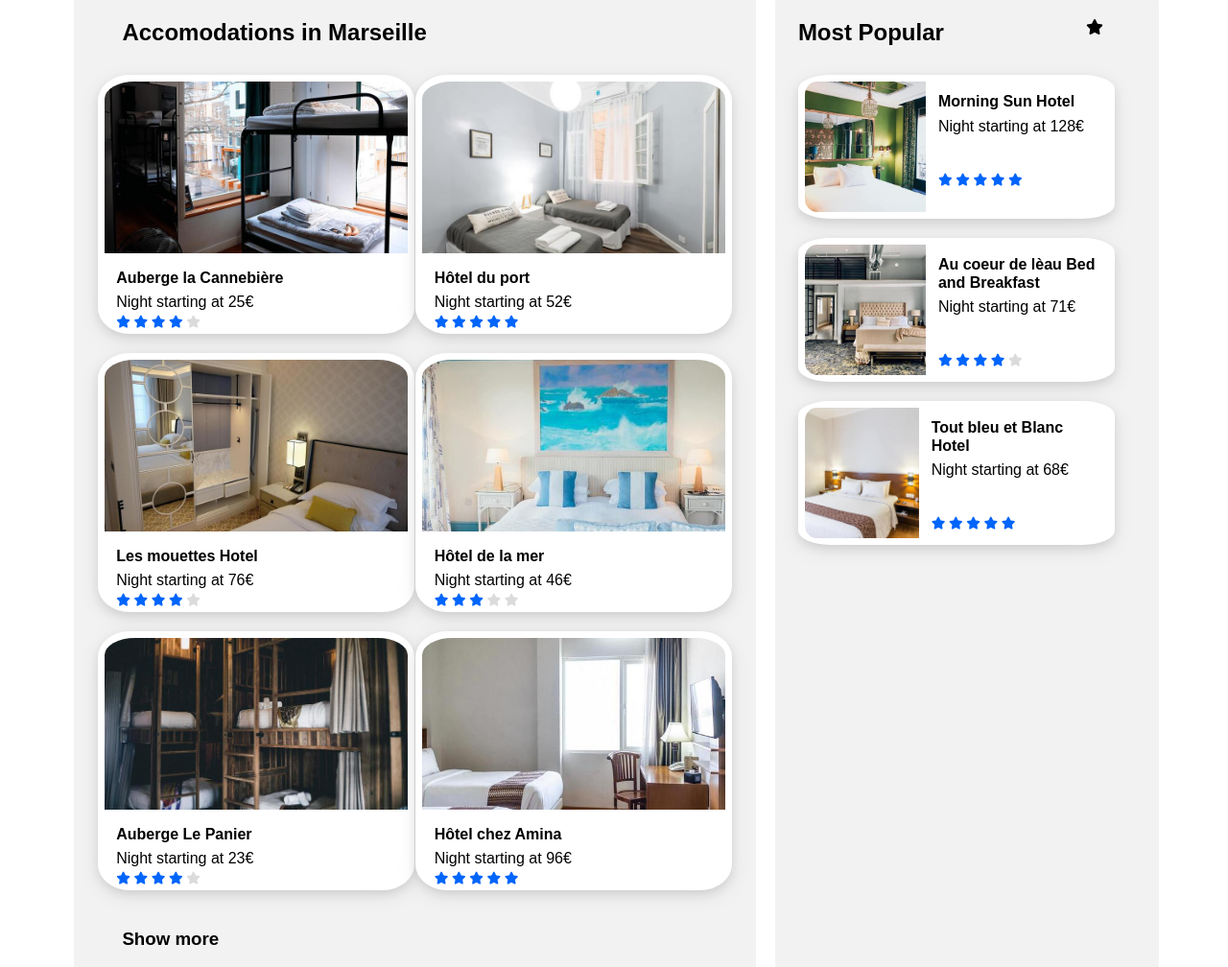
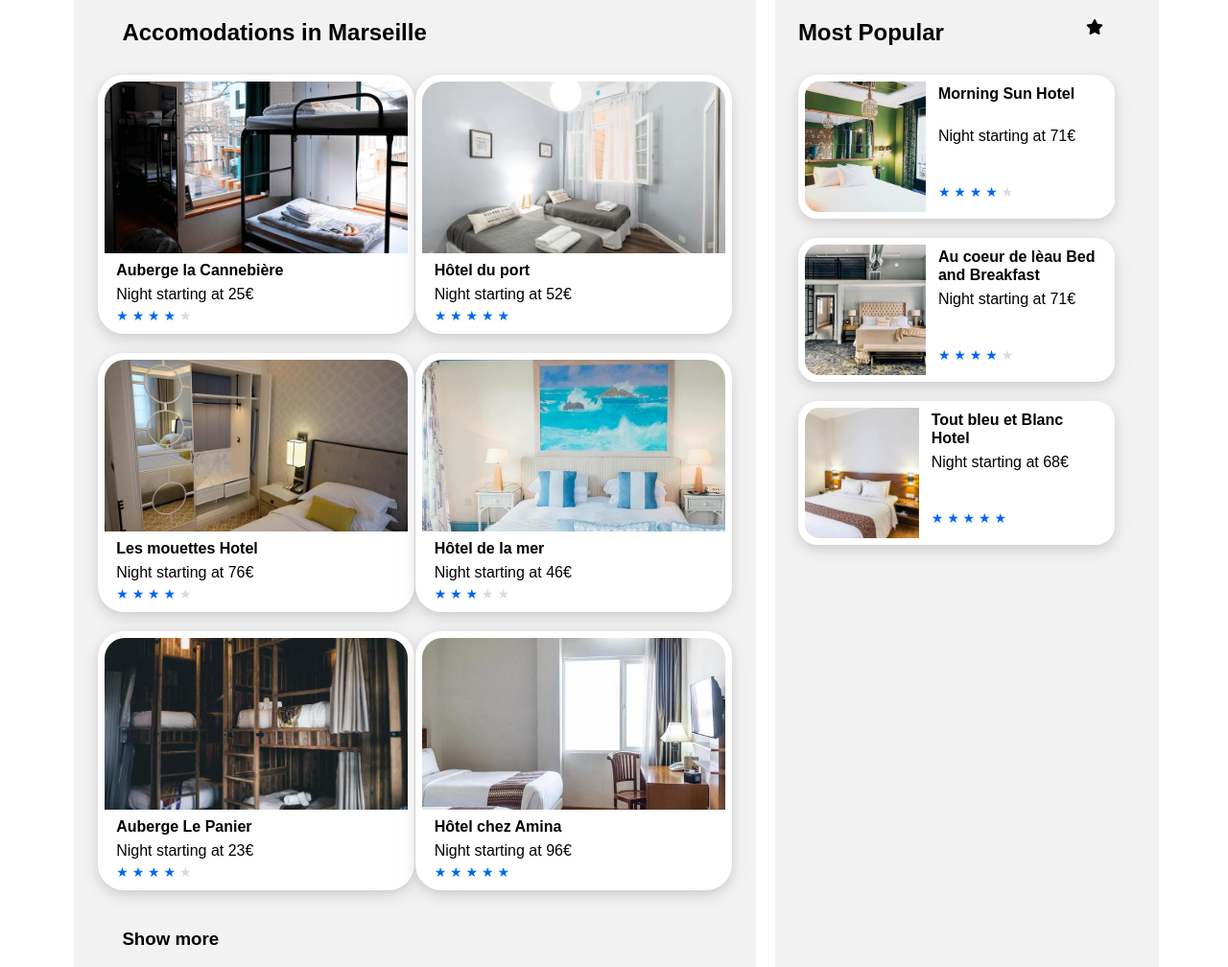
Before and after one commit to joshuawhite389/OC_P2_Mockup_to_WebPage, a plain HTML site: page index.html in a window 1280 px wide. Shown: the part 471-1479 px from the top of the page at 96% size. Drawn offline with Linux system fonts and the light colour scheme.

Commit message:
made changes to card and section border radius, changed star icons to html entities for performance, made improvements to spacing and padding throughout

```diff
--- a/CSS/style.css
+++ b/CSS/style.css
@@ -193,7 +193,7 @@ nav {
   background-color: #F2F2F2;
   width: 1000px;
   flex: 3;
-  border-radius: 2%;
+  border-radius: 18px;
   padding: 3% 2% 3% 2%;
 
 }
@@ -215,13 +215,15 @@ nav {
   height: 270px;
   background-color: white;
   padding: 7px;
-  border-radius: 10%;
+  border-radius: 27px;
   margin-bottom: 20px;
   box-shadow: 0 4px 8px 0 rgba(130, 130, 130, 0.2), 0 6px 20px 0 rgba(155, 155, 155, 0.19);
 }
 
 .content {
   padding: 4%;
+  position: relative;
+  bottom: 8px;
 }
 
 .content h4 {
@@ -234,7 +236,13 @@ nav {
 }
 
 .star-box {
-  font-size: 13px;
+  font-size: 14px;
+  list-style: none;
+  padding: 0;
+}
+
+.star-box li {
+  display: inline;
 }
 
 
@@ -242,7 +250,7 @@ nav {
   object-fit: cover;
   width: 100%;
   height: 70%;
-  border-radius: 10% 10% 0% 0%;
+  border-radius: 21px 21px 0 0;
 }
 
 #show-more {
@@ -270,7 +278,7 @@ nav {
   background-color: #F2F2F2;
   display: flex;
   flex-direction: column;
-  border-radius: 2%;
+  border-radius: 18px;
   margin-right: 6%;
   margin-left: 20px;
   padding: 3% 2% 4% 2%;
@@ -302,9 +310,24 @@ nav {
   height: 150px;
   background-color: white;
   padding: 7px;
-  border-radius: 10%;
+  border-radius: 20px;
   margin-bottom: 20px;
   box-shadow: 0 4px 8px 0 rgba(130, 130, 130, 0.2), 0 6px 20px 0 rgba(155, 155, 155, 0.19);
+}
+
+.most-popular-star-box {
+  font-size: 14px;
+  list-style: none;
+  padding: 0;
+}
+
+.most-popular-star-box {
+  position: relative;
+  top: 37px;
+}
+
+.most-popular-star-box li {
+  display: inline;
 }
 
 
@@ -313,7 +336,7 @@ nav {
   object-fit: cover;
   width: 40%;
   height: 100%;
-  border-radius: 10% 0% 0% 10%;
+  border-radius: 15px 0 0 15px;
 }
 
 #activities-header {
@@ -327,6 +350,7 @@ nav {
   margin-bottom: 100px;
   display: flex;
   flex-wrap: wrap;
+  row-gap: 35px;
 }
 
 #activity-card-1,
@@ -339,7 +363,7 @@ nav {
   width: 375px;
   height: 550px;
 
-  border-radius: 5%;
+  border-radius: 26px;
   box-shadow: 0 4px 8px 0 rgba(130, 130, 130, 0.2), 0 6px 20px 0 rgba(155, 155, 155, 0.19);
   margin-right: 50px;
 }
@@ -363,14 +387,14 @@ nav {
   object-fit: cover;
   width: 100%;
   height: 220px;
-  border-radius: 5% 5% 0% 0%;
+  border-radius: 26px 26px 0 0;
 }
 
 #activity-card-3 img {
   object-fit: cover;
   width: 100%;
   height: 168px;
-  border-radius: 5% 5% 0% 0%;
+  border-radius: 26px 26px 0 0;
 }
 
 #activity-card-5,
@@ -383,7 +407,7 @@ nav {
   object-fit: cover;
   width: 100%;
   height: 190px;
-  border-radius: 5% 5% 0% 0%;
+  border-radius: 26px 26px 0 0;
 }
 
 
@@ -399,7 +423,7 @@ nav {
   object-fit: cover;
   width: 100%;
   height: 490px;
-  border-radius: 5% 5% 0% 0%;
+  border-radius: 26px 26px 0 0;
 
 }
 
@@ -449,6 +473,10 @@ nav {
     height: max-content;
   }
 
+  #activities-section {
+    column-gap: 30px;
+    row-gap: 15px;
+    }
 
 }
 
@@ -616,13 +644,15 @@ nav {
   #activities-header {
     padding-top: 40px;
     display: flex;
-    padding-left: 50px;
+    padding-left: 16%;
+
   }
 
   #activities-section {
 
     margin-bottom: 20px;
     justify-content: center;
+    row-gap: 0;
   }
 
   .activity-column {
--- a/index.html
+++ b/index.html
@@ -75,13 +75,15 @@
                             <div class="content">
                                 <h4>Auberge la Cannebière</h4>
                                 <p> Night starting at <strong>25€</strong></p>
-                                <p class="star-box">
-                                    <i class="fa-solid fa-star blue-stars"></i>
-                                    <i class="fa-solid fa-star blue-stars"></i>
-                                    <i class="fa-solid fa-star blue-stars"></i>
-                                    <i class="fa-solid fa-star blue-stars"></i>
-                                    <i class="fa-solid fa-star gray-stars"></i>
-                                </p>
+
+
+                                <ul class="star-box">
+                                    <li class="blue-stars">&starf;</li>
+                                    <li class="blue-stars">&starf;</li>
+                                    <li class="blue-stars">&starf;</li>
+                                    <li class="blue-stars">&starf;</li>
+                                    <li class="gray-stars">&starf;</li>
+                                </ul>
                             </div>
                         </a>
 
@@ -93,13 +95,13 @@
                             <div class="content">
                                 <h4>Hôtel du port</h4>
                                 <p> Night starting at <strong>52€</strong></p>
-                                <p class="star-box">
-                                    <i class="fa-solid fa-star blue-stars"></i>
-                                    <i class="fa-solid fa-star blue-stars"></i>
-                                    <i class="fa-solid fa-star blue-stars"></i>
-                                    <i class="fa-solid fa-star blue-stars"></i>
-                                    <i class="fa-solid fa-star blue-stars"></i>
-                                </p>
+                                <ul class="star-box">
+                                    <li class="blue-stars">&starf;</li>
+                                    <li class="blue-stars">&starf;</li>
+                                    <li class="blue-stars">&starf;</li>
+                                    <li class="blue-stars">&starf;</li>
+                                    <li class="blue-stars">&starf;</li>
+                                </ul>
                             </div>
                         </a>
 
@@ -111,13 +113,13 @@
                             <div class="content">
                                 <h4>Les mouettes Hotel</h4>
                                 <p> Night starting at <strong>76€</strong></p>
-                                <p class="star-box">
-                                    <i class="fa-solid fa-star blue-stars"></i>
-                                    <i class="fa-solid fa-star blue-stars"></i>
-                                    <i class="fa-solid fa-star blue-stars"></i>
-                                    <i class="fa-solid fa-star blue-stars"></i>
-                                    <i class="fa-solid fa-star gray-stars"></i>
-                                </p>
+                                <ul class="star-box">
+                                    <li class="blue-stars">&starf;</li>
+                                    <li class="blue-stars">&starf;</li>
+                                    <li class="blue-stars">&starf;</li>
+                                    <li class="blue-stars">&starf;</li>
+                                    <li class="gray-stars">&starf;</li>
+                                </ul>
                             </div>
                         </a>
 
@@ -130,13 +132,13 @@
                             <div class="content">
                                 <h4>Hôtel de la mer</h4>
                                 <p> Night starting at <strong>46€</strong></p>
-                                <p class="star-box">
-                                    <i class="fa-solid fa-star blue-stars"></i>
-                                    <i class="fa-solid fa-star blue-stars"></i>
-                                    <i class="fa-solid fa-star blue-stars"></i>
-                                    <i class="fa-solid fa-star gray-stars"></i>
-                                    <i class="fa-solid fa-star gray-stars"></i>
-                                </p>
+                                <ul class="star-box">
+                                    <li class="blue-stars">&starf;</li>
+                                    <li class="blue-stars">&starf;</li>
+                                    <li class="blue-stars">&starf;</li>
+                                    <li class="gray-stars">&starf;</li>
+                                    <li class="gray-stars">&starf;</li>
+                                </ul>
                             </div>
                         </a>
 
@@ -149,13 +151,13 @@
                             <div class="content">
                                 <h4>Auberge Le Panier</h4>
                                 <p> Night starting at <strong>23€</strong></p>
-                                <p class="star-box">
-                                    <i class="fa-solid fa-star blue-stars"></i>
-                                    <i class="fa-solid fa-star blue-stars"></i>
-                                    <i class="fa-solid fa-star blue-stars"></i>
-                                    <i class="fa-solid fa-star blue-stars"></i>
-                                    <i class="fa-solid fa-star gray-stars"></i>
-                                </p>
+                                <ul class="star-box">
+                                    <li class="blue-stars">&starf;</li>
+                                    <li class="blue-stars">&starf;</li>
+                                    <li class="blue-stars">&starf;</li>
+                                    <li class="blue-stars">&starf;</li>
+                                    <li class="gray-stars">&starf;</li>
+                                </ul>
                             </div>
                         </a>
 
@@ -167,13 +169,13 @@
                             <div class="content">
                                 <h4>Hôtel chez Amina</h4>
                                 <p> Night starting at <strong>96€</strong></p>
-                                <p class="star-box">
-                                    <i class="fa-solid fa-star blue-stars"></i>
-                                    <i class="fa-solid fa-star blue-stars"></i>
-                                    <i class="fa-solid fa-star blue-stars"></i>
-                                    <i class="fa-solid fa-star blue-stars"></i>
-                                    <i class="fa-solid fa-star blue-stars"></i>
-                                </p>
+                                <ul class="star-box">
+                                    <li class="blue-stars">&starf;</li>
+                                    <li class="blue-stars">&starf;</li>
+                                    <li class="blue-stars">&starf;</li>
+                                    <li class="blue-stars">&starf;</li>
+                                    <li class="blue-stars">&starf;</li>
+                                </ul>
                             </div>
                         </a>
 
@@ -200,14 +202,15 @@
                             alt="Accommodations in Auberge la Cannebière">
                         <div class="content">
                             <h4>Morning Sun Hotel</h4>
-                            <p> Night starting at <strong>128€</strong></p>
-                            <p class="star-container star-box">
-                                <i class="fa-solid fa-star blue-stars"></i>
-                                <i class="fa-solid fa-star blue-stars"></i>
-                                <i class="fa-solid fa-star blue-stars"></i>
-                                <i class="fa-solid fa-star blue-stars"></i>
-                                <i class="fa-solid fa-star blue-stars"></i>
-                            </p>
+                            <br>
+                            <p> Night starting at <strong>71€</strong></p>
+                            <ul class="most-popular-star-box">
+                                <li class="blue-stars">&starf;</li>
+                                <li class="blue-stars">&starf;</li>
+                                <li class="blue-stars">&starf;</li>
+                                <li class="blue-stars">&starf;</li>
+                                <li class="gray-stars">&starf;</li>
+                            </ul>
                         </div>
                     </div>
                     <div class="most-popular-cards">
@@ -216,13 +219,13 @@
                         <div class="content">
                             <h4>Au coeur de lèau Bed and Breakfast</h4>
                             <p> Night starting at <strong>71€</strong></p>
-                            <p class="star-container star-box">
-                                <i class="fa-solid fa-star blue-stars"></i>
-                                <i class="fa-solid fa-star blue-stars"></i>
-                                <i class="fa-solid fa-star blue-stars"></i>
-                                <i class="fa-solid fa-star blue-stars"></i>
-                                <i class="fa-solid fa-star gray-stars"></i>
-                            </p>
+                            <ul class="most-popular-star-box">
+                                <li class="blue-stars">&starf;</li>
+                                <li class="blue-stars">&starf;</li>
+                                <li class="blue-stars">&starf;</li>
+                                <li class="blue-stars">&starf;</li>
+                                <li class="gray-stars">&starf;</li>
+                            </ul>
                         </div>
                     </div>
                     <div class="most-popular-cards">
@@ -231,13 +234,13 @@
                         <div class="content">
                             <h4>Tout bleu et Blanc Hotel</h4>
                             <p> Night starting at <strong>68€</strong></p>
-                            <p class="star-container star-box">
-                                <i class="fa-solid fa-star blue-stars"></i>
-                                <i class="fa-solid fa-star blue-stars"></i>
-                                <i class="fa-solid fa-star blue-stars"></i>
-                                <i class="fa-solid fa-star blue-stars"></i>
-                                <i class="fa-solid fa-star blue-stars"></i>
-                            </p>
+                            <ul class="most-popular-star-box">
+                                <li class="blue-stars">&starf;</li>
+                                <li class="blue-stars">&starf;</li>
+                                <li class="blue-stars">&starf;</li>
+                                <li class="blue-stars">&starf;</li>
+                                <li class="blue-stars">&starf;</li>
+                            </ul>
                         </div>
                     </div>
                 </div>
```
